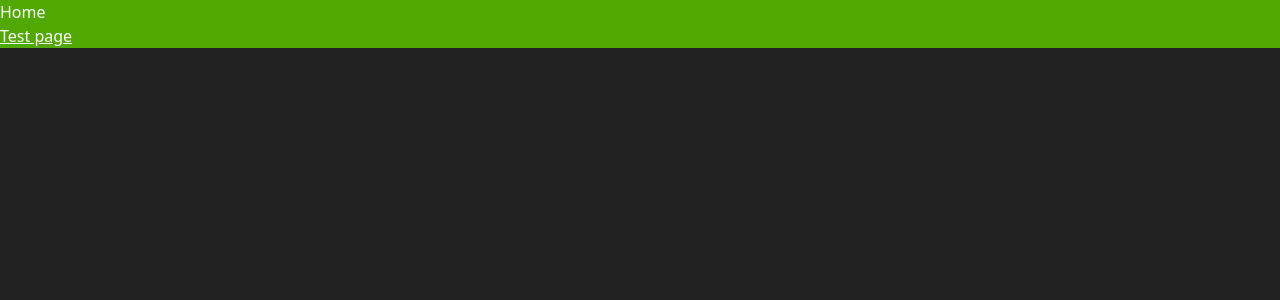
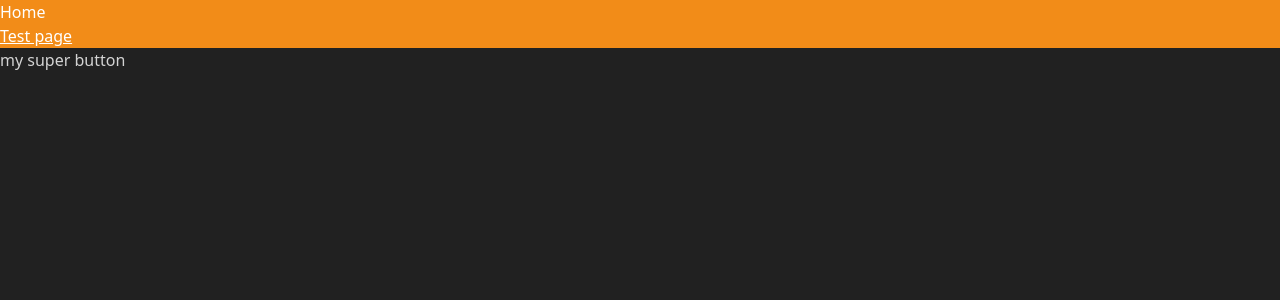
Before and after one commit to Development-Basement/code-diary, a Next.js app: page / in a window 1280 px wide. Shown: the top 300 px of the page. Built offline with nearby package versions, Linux system fonts and the light colour scheme.

Commit message:
Add Button Component
Not finished tho...

```diff
--- /dev/null
+++ b/components/Button.tsx
@@ -0,0 +1,16 @@
+import React, { FC } from "react";
+import { ButtonProps } from "@lib/types";
+
+const Button: FC<ButtonProps> = (props) => {
+  return (
+    <div
+      onClick={() => {
+        console.log("button pressed");
+      }}
+    >
+      {props.text}
+    </div>
+  );
+};
+
+export default Button;
--- a/lib/types.ts
+++ b/lib/types.ts
@@ -2,4 +2,11 @@ import React from "react";
 
 type ButtonHandler = (event: React.MouseEvent<HTMLButtonElement>) => void;
 
+// COMPONENT PROPS
+type ButtonProps = {
+  text: string;
+};
+
+export type { ButtonProps };
+
 export type { ButtonHandler };
--- a/pages/index.tsx
+++ b/pages/index.tsx
@@ -1,9 +1,11 @@
 import { NextPage } from "next";
 import Link from "next/link";
+import Button from "@components/Button";
 
 const Home: NextPage = () => {
   return (
-    <div className="stack w-screen text-left bg-accent text-white">
+    <div>
+      <div className="stack w-screen text-left bg-primary text-white">
         <p>
           Home <br />
           <Link href={"./test"} className="link text">
@@ -11,6 +13,14 @@ const Home: NextPage = () => {
           </Link>
         </p>
       </div>
+      {
+        // testing components
+      }
+      <Button text="my super button"></Button>
+      {
+        // testing components
+      }
+    </div>
   );
 };
 
```
Lines whose indentation alone changed are shown as unchanged.
